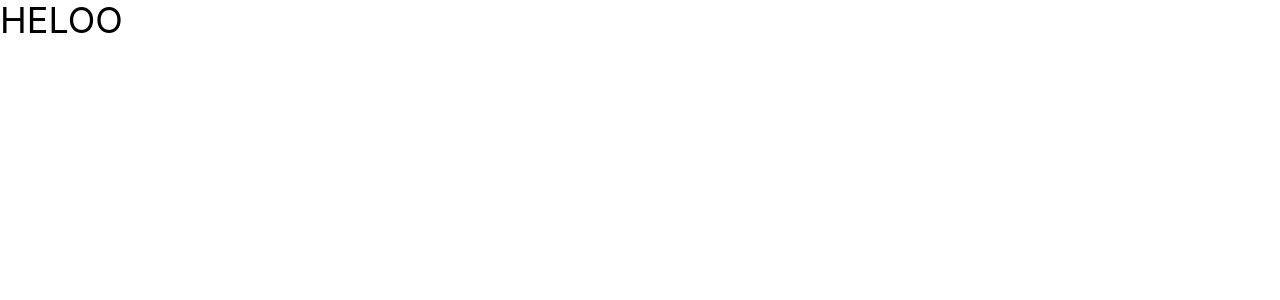
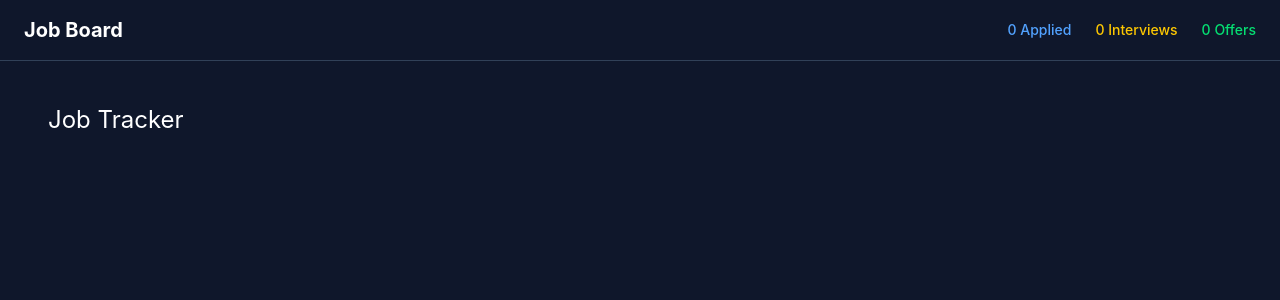
Before and after one commit to sarangan16/job-board, a React (Vite) app: page / in a window 1280 px wide. Shown: the top 300 px of the page. Built offline with nearby package versions, Linux system fonts and the light colour scheme.

Commit message:
set up project src , types and navbar component created

```diff
--- a/index.html
+++ b/index.html
@@ -4,7 +4,7 @@
     <meta charset="UTF-8" />
     <link rel="icon" type="image/svg+xml" href="/favicon.svg" />
     <meta name="viewport" content="width=device-width, initial-scale=1.0" />
-    <title>job-board</title>
+    <title>Job Board</title>
   </head>
   <body>
     <div id="root"></div>
--- a/src/App.tsx
+++ b/src/App.tsx
@@ -1,6 +1,15 @@
-export default function App(){
-  return <>
-    <h1 className="text-4xl uppercase">Heloo</h1>
 
-  </>
+import Navbar from "./components/Navbar"
+
+
+export default function App() {
+  return (
+    <div className="min-h-screen bg-slate-900 text-white">
+      <Navbar />
+      <main className="pt-20 px-6">
+      <h1 className="text-2xl p-6">Job Tracker</h1>
+
+      </main>
+    </div>
+  )
 }
--- /dev/null
+++ b/src/components/Navbar.tsx
@@ -0,0 +1,25 @@
+import { useJobStore } from "../store/useJobStore";
+
+export default function Navbar() {
+  const jobs = useJobStore((state) => state.jobs);
+
+  const applied = jobs.filter((j) => j.status === "Applied").length;
+  const interviews = jobs.filter((j) => j.status === "Interview").length;
+  const offers = jobs.filter((j) => j.status === "Offer").length;
+
+  return (
+    <nav className="fixed top-0 left-0 right-0 z-50 bg-slate-900 border-b border-slate-700 px-6 py-4">
+      <div className="max-w-7xl mx-auto flex items-center justify-between">
+
+        <h1 className="text-xl font-bold text-white">Job Board</h1>
+
+        <div className="flex items-center gap-6 text-sm">
+          <span className="text-blue-400 font-medium">{applied} Applied</span>
+          <span className="text-yellow-400 font-medium">{interviews} Interviews</span>
+          <span className="text-green-400 font-medium">{offers} Offers</span>
+        </div>
+
+      </div>
+    </nav>
+  );
+}
--- /dev/null
+++ b/src/store/useJobStore.ts
@@ -0,0 +1,60 @@
+import { create } from "zustand";
+import { persist } from "zustand/middleware";
+import type { JobApplication, Status } from "../types/index";
+
+type StoreState = {
+  jobs: JobApplication[];
+  searchQuery: string;
+  filterStatus: Status | "All";
+
+  addJob: (job: JobApplication) => void;
+  updateJob: (id: string, updates: Partial<JobApplication>) => void;
+  deleteJob: (id: string) => void;
+  moveJob: (id: string, newStatus: Status) => void;
+  setSearch: (query: string) => void;
+  setFilter: (status: Status | "All") => void;
+};
+
+export const useJobStore = create<StoreState>()(
+  persist(
+    (set) => ({
+      jobs: [],
+      searchQuery: "",
+      filterStatus: "All",
+
+      addJob: (job) => set((state) => ({ jobs: [...state.jobs, job] })),
+
+      updateJob: (id, updates) =>
+        set((state) => ({
+          jobs: state.jobs.map((job) =>
+            job.id === id ? { ...job, ...updates } : job
+          ),
+        })),
+
+      deleteJob: (id) =>
+        set((state) => ({
+          jobs: state.jobs.filter((job) => job.id !== id),
+        })),
+
+      moveJob: (id, newStatus) =>
+        set((state) => ({
+          jobs: state.jobs.map((job) =>
+            job.id === id
+              ? {
+                  ...job,
+                  status: newStatus,
+                  history: [
+                    ...job.history,
+                    { status: newStatus, changedAt: new Date().toISOString() },
+                  ],
+                }
+              : job
+          ),
+        })),
+
+      setSearch: (query) => set({ searchQuery: query }),
+      setFilter: (status) => set({ filterStatus: status }),
+    }),
+    { name: "job-tracker" }
+  )
+);
--- /dev/null
+++ b/src/types/index.ts
@@ -0,0 +1,23 @@
+export type Status =
+  | "Applied"
+  | "Interview"
+  | "Offer"
+  | "Rejected";
+
+  export type StatusHistory = {
+  status: Status;
+  changedAt: string;
+};
+
+export type JobApplication = {
+  id: string;
+  company: string;
+  role: string;
+  location: string;
+  salary?: string;
+  appliedDate: string;
+  status: Status;
+  url?: string;
+  notes?: string;
+  history: StatusHistory[];
+};
```
